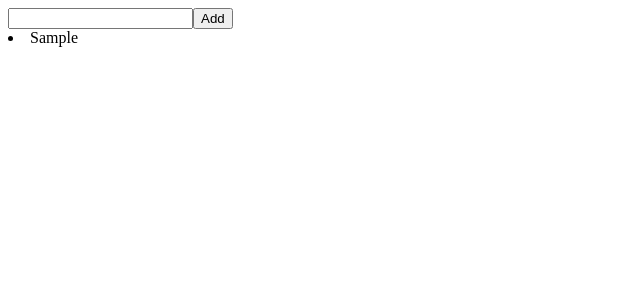
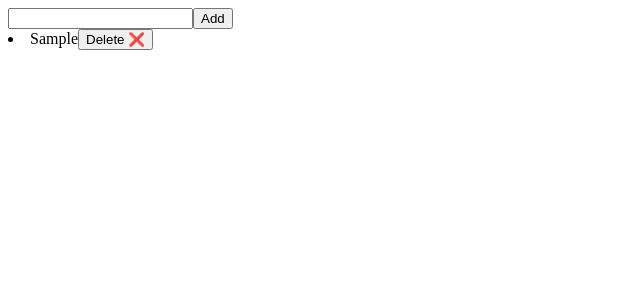
Before and after one commit to Mohammad-Aahil/notes-app, a React (Vite) app: page / in a window 1280 px wide. Both pictures are taken after typing "Sample" into the empty fields and a click on the button "Add". Shown: the top 300 px of the page, without its empty margins (0-640 px from the left). Built offline with nearby package versions, Linux system fonts and the light colour scheme.

Commit message:
Phase 2: Delete note feature

```diff
--- a/src/App.jsx
+++ b/src/App.jsx
@@ -8,9 +8,19 @@ const App = () => {
   function addTasks(e) {
     e.preventDefault();
     if (!inputTodo.trim()) return;
-    setTasks([...tasks, inputTodo]);
+    setTasks([
+      ...tasks,
+      {
+        id: Date.now(),
+        todoText: inputTodo,
+      },
+    ]);
     setInputTodo("");
   }
+
+  const deleteTasks = (idToDelete) => {
+    return setTasks(tasks.filter((task) => task.id !== idToDelete));
+  };
   return (
     <div>
       <form onSubmit={addTasks}>
@@ -22,8 +32,17 @@ const App = () => {
         <button type="submit">Add</button>
       </form>
 
-      {tasks.map((t, index) => (
-        <li key={index}>{t}</li>
+      {tasks.map((task) => (
+        <li key={task.id}>
+          {task.todoText}
+          <button
+            onClick={() => {
+              deleteTasks(task.id);
+            }}
+          >
+            Delete ❌
+          </button>
+        </li>
       ))}
     </div>
   );
```
